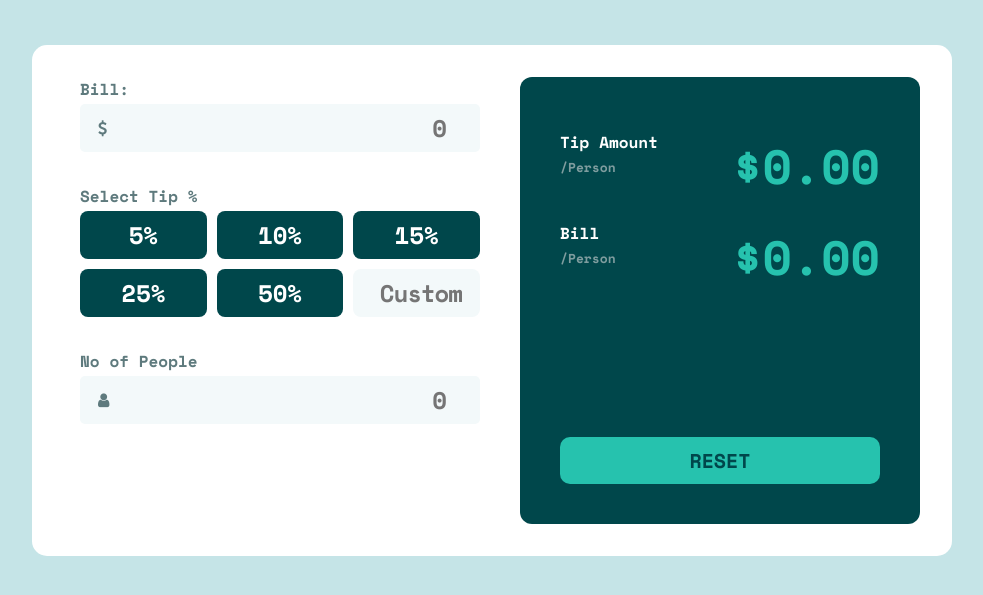
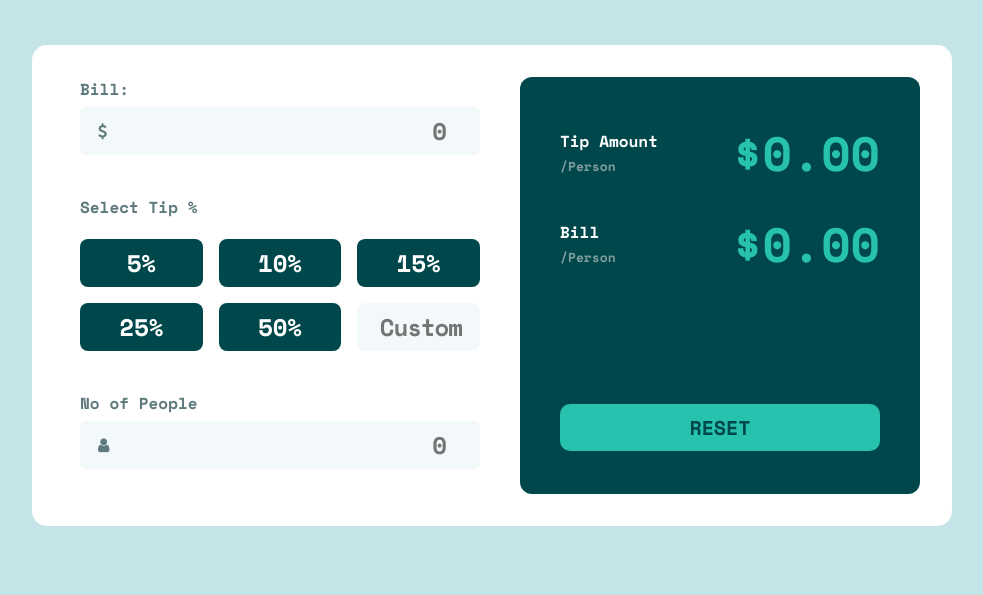
Before and after one commit to syed73a/Tip-calculator-app, a plain HTML site: page index.html in a window 1280 px wide. Shown: the part 135-730 px from the top of the page, without its empty margins (148-1131 px from the left). Drawn offline with nearby package versions, Linux system fonts and the light colour scheme.

Commit message:
Update styles.css

```diff
--- a/styles.css
+++ b/styles.css
@@ -31,7 +31,7 @@ input {
 .flex-row {
   display: flex;
   justify-content: space-between;
-}
+   align-items: center;}
 
 .btn-sml {
   font-size: 2.4rem;
@@ -200,6 +200,20 @@ span {
 }
 
 @media only screen and (min-width: 900px) {
+ .flex-col {
+    margin-bottom: 4rem;
+    gap: 0.6rem;
+  }
+
+  .tip.flex-col {
+    gap: 2rem;
+  }
+
+  .people.flex-col {
+    margin-bottom: 2.5rem;
+  }
+
+
   .logo {
     top: 6rem;
   }
@@ -220,10 +234,16 @@ span {
 
   .tip__container {
     grid-template-columns: repeat(3, 1fr);
+     gap: 1.6rem;
+  }
+
+   .result {
+    padding: 4rem;
   }
 
   .result__container {
-    margin-bottom: 14.5rem;
+    margin-top:0rem;
+    margin-bottom: 12.5rem;
   }
    .tip-amount__value,
   .bill-amount__value {
```
